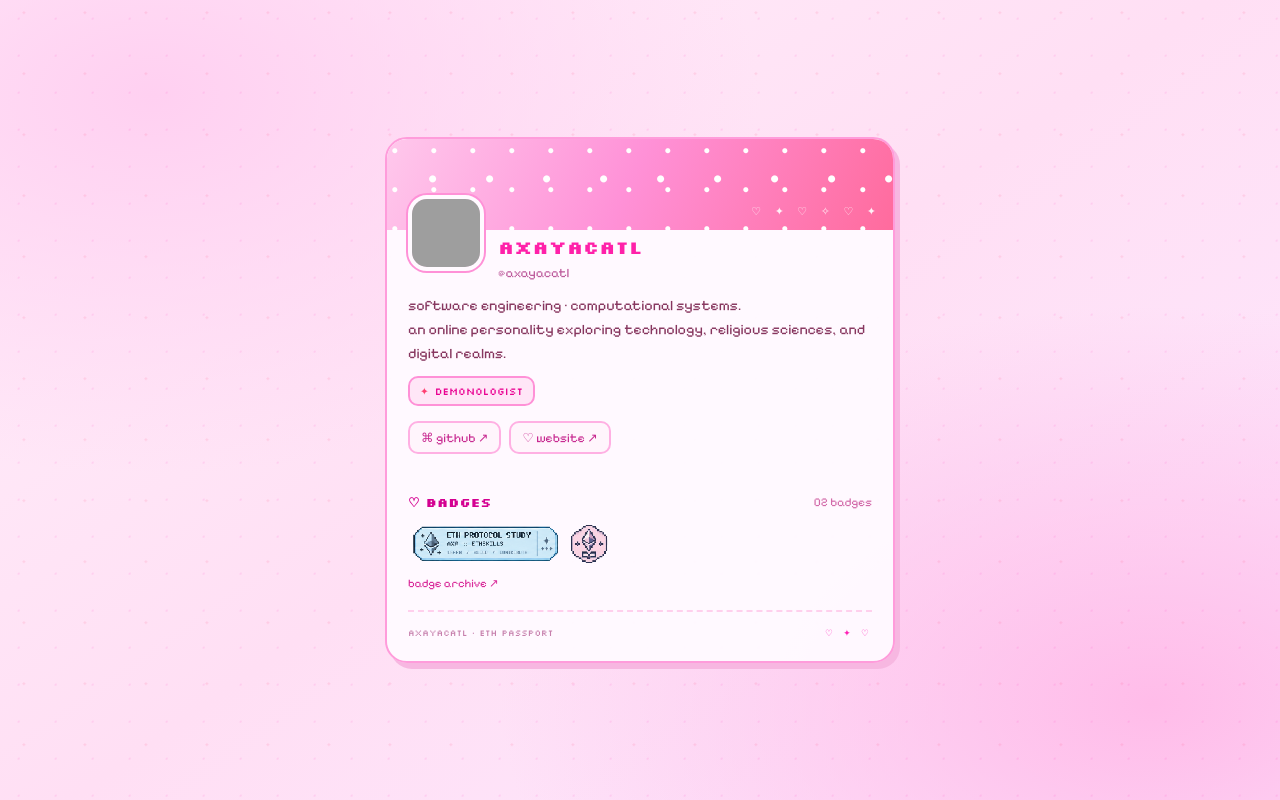
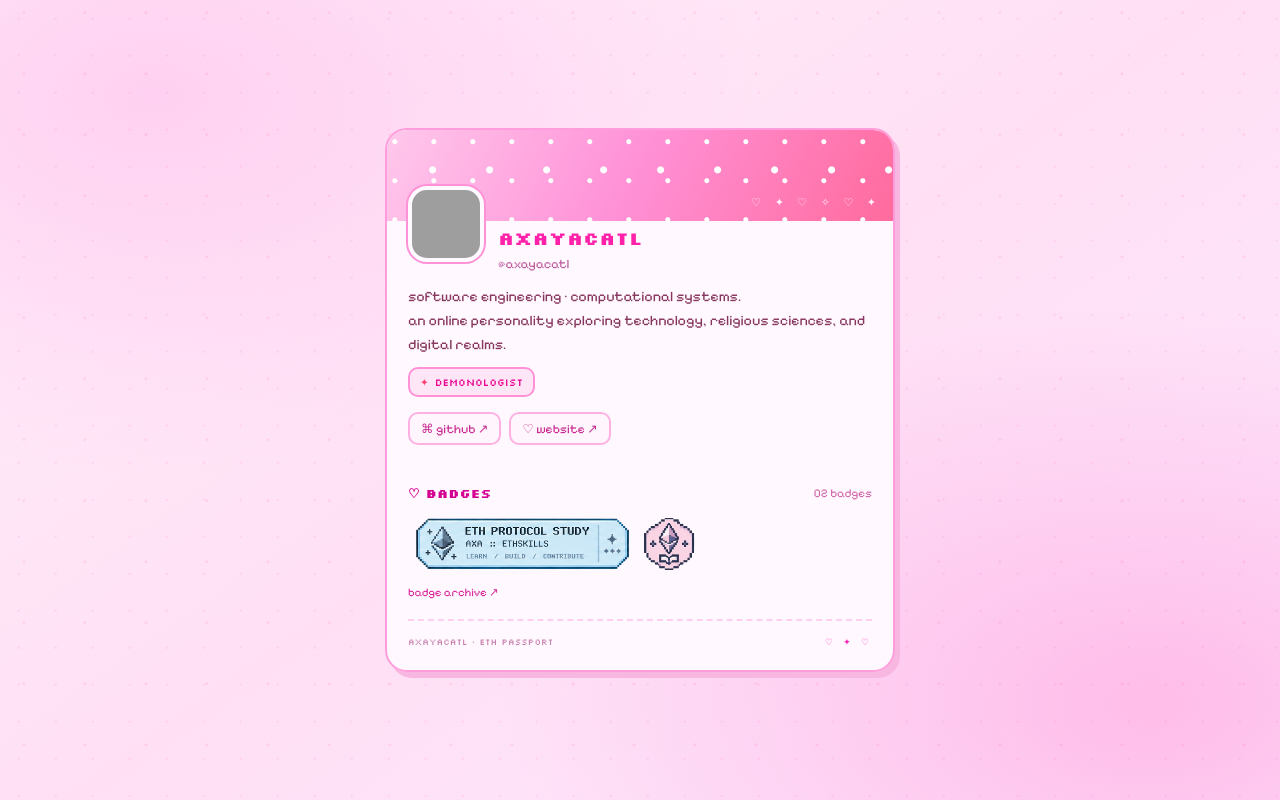
Before and after one commit to axaxayacatl/axaxayacatl, a plain HTML site: page index.html in a window 1280 px wide. Drawn offline with Linux system fonts and the light colour scheme; grey boxes are pictures that could not be loaded.

Commit message:
Update badge styles in index.html
Remove max-height and image-rendering properties from badge styles.

```diff
--- a/index.html
+++ b/index.html
@@ -259,9 +259,7 @@
       display: block;
       width: auto;
       max-width: 100%;
-      max-height: 38px;
       object-fit: contain;
-      image-rendering: pixelated;
       background: transparent;
     }
 
```
